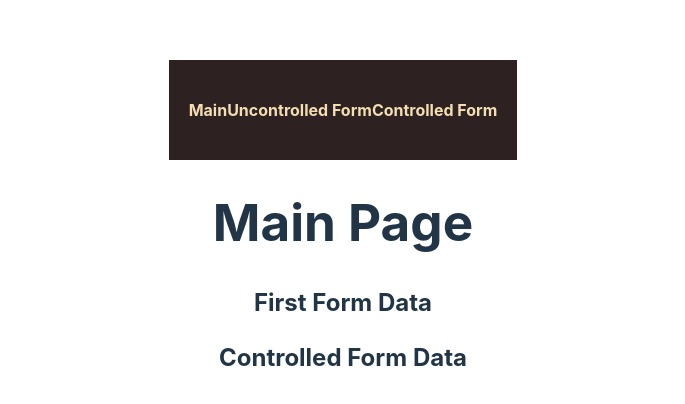
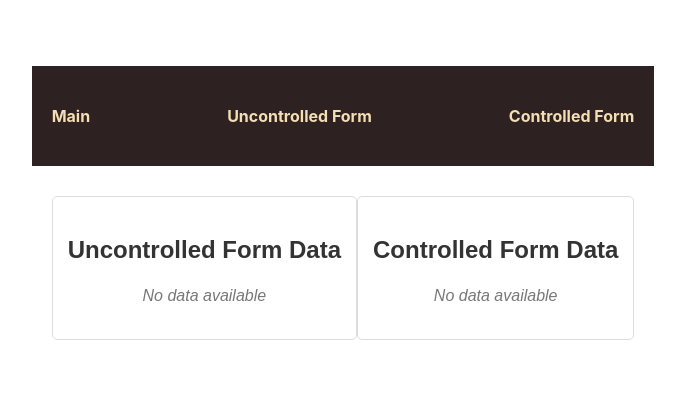
Before and after one commit to KatsiarynaMizhuryna/React-forms, a React (Vite) app: page / in a window 1280 px wide. Shown: the part 172-576 px from the top of the page, without its empty margins (297-982 px from the left). Built offline with nearby package versions, Linux system fonts and the light colour scheme.

Commit message:
feat: picture loading has been added

```diff
--- a/src/components/UserData/UserData.module.css
+++ b/src/components/UserData/UserData.module.css
@@ -52,4 +52,5 @@
     max-height: 100px;
     border-radius: 4px;
     margin-left: 10px;
+    object-fit: cover;
   }
--- a/src/components/UserData/UserData.tsx
+++ b/src/components/UserData/UserData.tsx
@@ -1,5 +1,5 @@
-import { Form } from "../../models/Form"
-import styles  from './UserData.module.css'
+import { Form } from '../../models/Form';
+import styles from './UserData.module.css';
 
 interface UserDataProps {
   formData: Form;
@@ -7,7 +7,7 @@ interface UserDataProps {
   isLast: boolean;
 }
 
-  const UserData: React.FC<UserDataProps> = ( { formData, id, isLast  } ) => {
+const UserData: React.FC<UserDataProps> = ({ formData, id, isLast }) => {
   return (
     <div className={`${styles.container} ${isLast ? styles.lastAdded : ''}`}>
       <h1 className={styles.title}>{id}</h1>
@@ -31,7 +31,11 @@ interface UserDataProps {
           <strong>Picture:</strong>
           <div className={styles.picture_container}>
             {formData.picture ? (
-              <span className={styles.picture}>{(formData.picture).toString()}</span>
+              <img
+                className={styles.picture}
+                src={`${formData.picture}`}
+                alt="Uploaded preview"
+              />
             ) : (
               <span>No picture uploaded</span>
             )}
@@ -39,7 +43,7 @@ interface UserDataProps {
         </div>
       </div>
     </div>
-    )
-}
+  );
+};
 
-export default UserData
+export default UserData;
--- a/src/models/ValidationSchema.tsx
+++ b/src/models/ValidationSchema.tsx
@@ -36,7 +36,11 @@ export const schema = yup.object().shape({
           (value as FileList)[0] &&
           (value as FileList)[0].size <= FILE_SIZE_LIMIT
         );
-      } else {
+      }
+      if (value instanceof File) {
+        return value.size <= FILE_SIZE_LIMIT;
+      }
+      else {
         return false;
       }
     })
@@ -46,7 +50,11 @@ export const schema = yup.object().shape({
           (value as FileList)[0] &&
           SUPPORTED_FORMATS.includes((value as FileList)[0].type)
         );
-      } else {
+      }
+      if (value instanceof File) {
+        return SUPPORTED_FORMATS.includes(value.type);
+      }
+      else {
         return false;
       }
     })
--- a/src/pages/Main/Main.module.css
+++ b/src/pages/Main/Main.module.css
@@ -0,0 +1,46 @@
+.mainContainer {
+    padding: 20px;
+    max-width: 800px;
+    margin: 0 auto;
+    font-family: Arial, sans-serif;
+    display: flex;
+    justify-content: space-between;
+    align-items: center;
+  }
+
+  .pageTitle {
+    text-align: center;
+    margin-bottom: 40px;
+  }
+
+  .formSection {
+    margin-bottom: 30px;
+    border: 1px solid #ddd;
+    border-radius: 5px;
+    padding: 15px;
+  }
+
+  .sectionTitle {
+    font-size: 1.5em;
+    margin-bottom: 10px;
+    color: #333;
+  }
+
+  .userData {
+    border-bottom: 1px solid #eee;
+    padding: 10px 0;
+  }
+
+  .userData:last-child {
+    border-bottom: none;
+  }
+
+  .lastUserData {
+    background-color: #f9f9f9;
+    font-weight: bold;
+  }
+
+  .noData {
+    color: #777;
+    font-style: italic;
+  }
--- a/src/pages/Main/Main.tsx
+++ b/src/pages/Main/Main.tsx
@@ -1,6 +1,7 @@
 import { useSelector } from 'react-redux';
 import { RootState } from '../../store';
 import UserData from '../../components/UserData/UserData';
+import styles from './Main.module.css'
 
 export default function Main() {
   const UncontrolledFormData = useSelector(
@@ -9,37 +10,44 @@ export default function Main() {
   const ControlledFormData = useSelector(
     (state: RootState) => state.formSliceReducer.ControlledForm
   );
-  const lastAddedFirstFormId = useSelector(
-    (state: RootState) => state.formSliceReducer.lastAddedFirstFormId
+  const lastAddedUncontrolledFormId = useSelector(
+    (state: RootState) => state.formSliceReducer.lastAddedUncontrolledFormId
   );
+  const lastAddedControlledFormId = useSelector(
+    (state: RootState) => state.formSliceReducer.lastAddedControlledFormId
+  );
+
   return (
-    <div>
-      <div>
-        <h1>Main Page</h1>
-        <div>
-          <h2>First Form Data</h2>
-          {UncontrolledFormData &&
+    <div className={styles.mainContainer}>
+    <div className={styles.formSection}>
+      <h2 className={styles.sectionTitle}>Uncontrolled Form Data</h2>
+      {UncontrolledFormData && UncontrolledFormData.length > 0 ? (
         UncontrolledFormData.map((data, index) => (
           <UserData
             id={index + 1}
             formData={data}
             key={index}
-                isLast={index === lastAddedFirstFormId}
+            isLast={index === lastAddedUncontrolledFormId}
           />
-            ))}
+        ))
+      ) : (
+        <p className={styles.noData}>No data available</p>
+      )}
     </div>
-        <div>
-          <h2>Controlled Form Data</h2>
-          {ControlledFormData &&
+    <div className={styles.formSection}>
+      <h2 className={styles.sectionTitle}>Controlled Form Data</h2>
+      {ControlledFormData && ControlledFormData.length > 0 ? (
         ControlledFormData.map((data, index) => (
           <UserData
             id={index + 1}
             formData={data}
             key={index}
-                isLast={index === lastAddedFirstFormId}
+            isLast={index === lastAddedControlledFormId}
           />
-            ))}
-        </div>
+        ))
+      ) : (
+        <p className={styles.noData}>No data available</p>
+      )}
     </div>
   </div>
   );
--- a/src/pages/UncontrolledForm/UncontrolledForm.tsx
+++ b/src/pages/UncontrolledForm/UncontrolledForm.tsx
@@ -1,5 +1,5 @@
 import { useDispatch } from 'react-redux';
-import styles from './UncontrolledForm.module.css'
+import styles from './UncontrolledForm.module.css';
 import { useNavigate } from 'react-router-dom';
 import { useRef, useState } from 'react';
 import { addUncontrolledFormData } from '../../store/forms/formsSlice';
@@ -42,12 +42,12 @@ export default function UncontrolledForm() {
       picture: pictureRef.current?.files?.[0] ?? null,
       country: countryRef.current?.value || '',
     };
-
     try {
       await schema.validate(formValues, { abortEarly: false });
+
       let pictureBase64: string | null = null;
       if (formValues.picture) {
-        pictureBase64 = await convertToBase64(formValues.picture as File);
+        pictureBase64 = await convertToBase64(formValues.picture);
       }
       dispatch(
         addUncontrolledFormData({
--- a/src/store/forms/formsSlice.tsx
+++ b/src/store/forms/formsSlice.tsx
@@ -5,16 +5,16 @@ import countries from '../../models/Countries';
 interface FormsState {
   UncontrolledForm:Form[];
   ControlledForm: Form[];
-  lastAddedFirstFormId: number | null;
-  lastAddedSecondFormId: number | null;
+  lastAddedUncontrolledFormId: number | null;
+  lastAddedControlledFormId: number | null;
   countries: string [];
 }
 
 const initialState: FormsState = {
   UncontrolledForm: [],
   ControlledForm: [],
-  lastAddedFirstFormId: null,
-  lastAddedSecondFormId: null,
+  lastAddedUncontrolledFormId: null,
+  lastAddedControlledFormId: null,
   countries: countries,
 };
 
@@ -25,11 +25,11 @@ const formSlice = createSlice({
   reducers: {
     addUncontrolledFormData: (state, action) => {
       state.UncontrolledForm.push(action.payload);
-      state.lastAddedFirstFormId = state.UncontrolledForm.length - 1;
+      state.lastAddedUncontrolledFormId = state.UncontrolledForm.length - 1;
     },
     addControlledFormData: (state, action) => {
       state.ControlledForm.push(action.payload);
-      state.lastAddedSecondFormId = state.ControlledForm.length - 1;
+      state.lastAddedControlledFormId = state.ControlledForm.length - 1;
     },
     setCountries: (state, action) => {
       state.countries = action.payload;
--- a/src/utils/convertToBase64.ts
+++ b/src/utils/convertToBase64.ts
@@ -2,7 +2,6 @@ const convertToBase64 = (file: File | null): Promise<string | null> => {
   if (!file) {
     return Promise.resolve(null);
   }
-
   return new Promise<string>((resolve, reject) => {
     const reader = new FileReader();
 
```
Also changed, not shown: src/pages/ControlledForm/ControlledForm.tsx (+24 -8 lines), src/store/index.ts (line endings or trailing spaces). Lines whose indentation alone changed are shown as unchanged.
